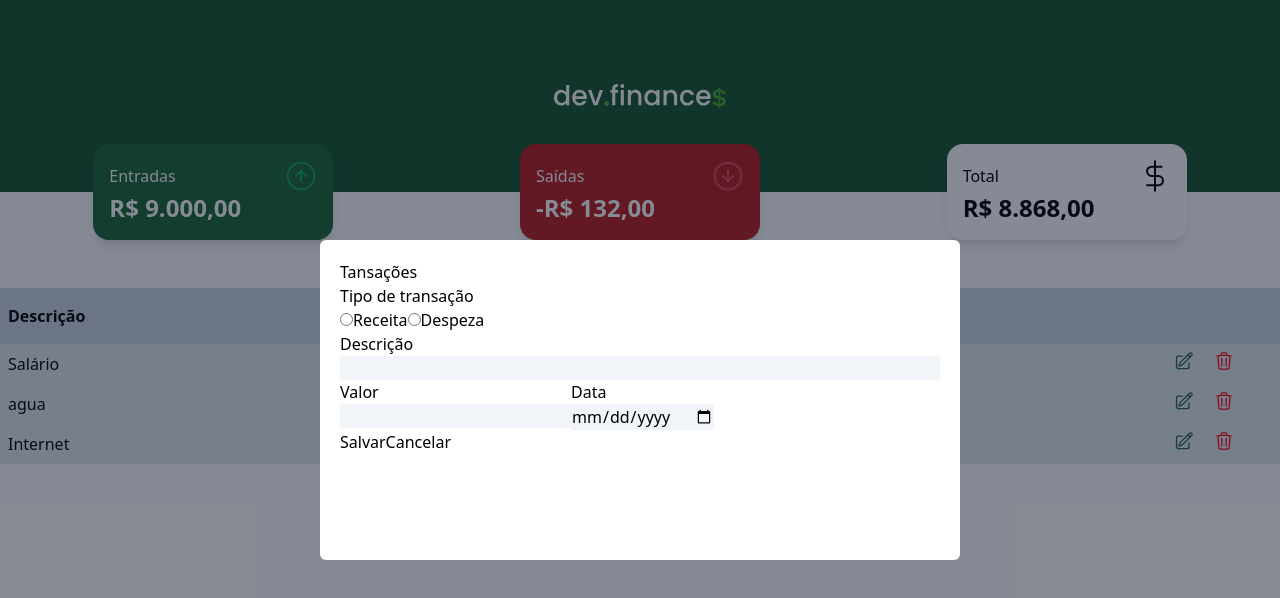
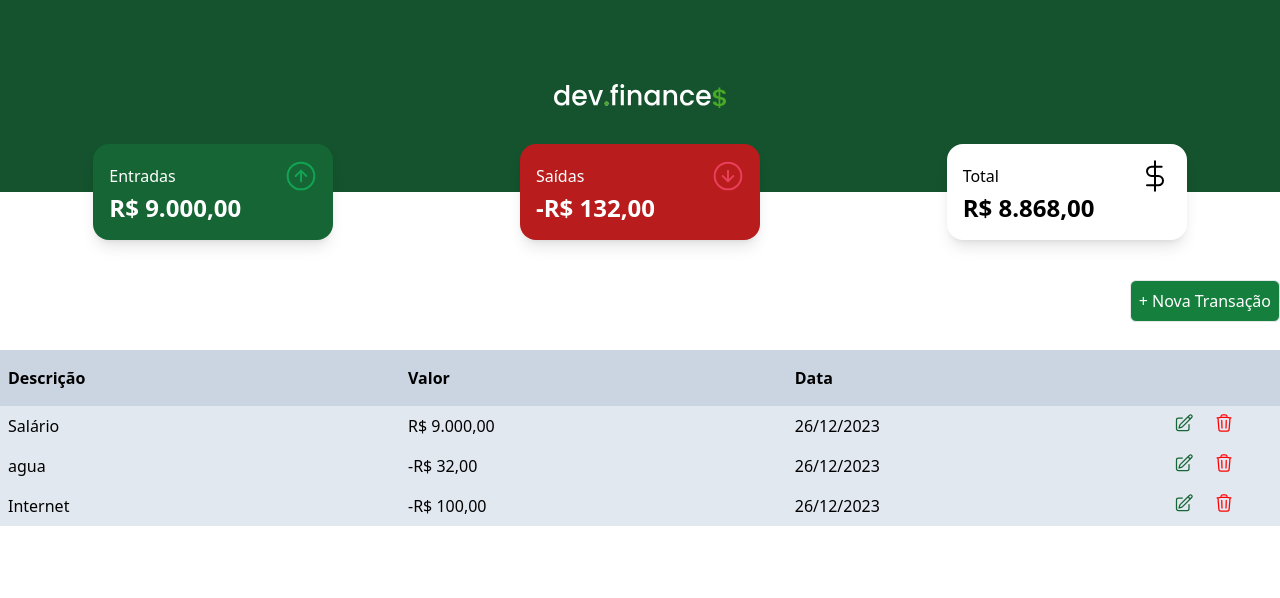
Before and after one commit to gutoamorim/dev-finances, a React (Vite) app: page / in a window 1280 px wide. Shown: the top 598 px of the page. Built offline with nearby package versions, Linux system fonts and the light colour scheme.

Commit message:
Estrutura inicial do modal finalizada

```diff
--- a/src/App.jsx
+++ b/src/App.jsx
@@ -1,3 +1,4 @@
+import { useState } from "react";
 import Balance from "./components/Balance";
 import Header from "./components/Header";
 import Modal from "./components/Modal";
@@ -5,12 +6,22 @@ import Table from "./components/Table";
 import { TransactionContextProvider } from "./contexts/TransactionContext";
 
 export default function App() {
+  const [modal, setModal] = useState(false);
+
   return (
     <TransactionContextProvider>
       <Header />
       <Balance />
+      <div className="container m-auto mt-10 -mb-5 text-right">
+        <button
+          className="border bg-green-700 p-2 rounded-md text-white"
+          onClick={() => setModal((modal) => !modal)}
+        >
+          + Nova Transação
+        </button>
+      </div>
       <Table />
-      <Modal />
+      {modal && <Modal />}
     </TransactionContextProvider>
   );
 }
--- a/src/components/Modal.jsx
+++ b/src/components/Modal.jsx
@@ -1,36 +1,70 @@
+import { useState } from "react";
+
 export default function Modal() {
+  const [typeTransaction, setTypeTransaction] = useState(null);
+
+  function handleChange({ target }) {
+    setTypeTransaction(target.value);
+  }
+
   return (
     <div className="w-full h-full absolute top-0 left-0 bg-slate-900/50 flex items-center justify-center">
-      <div className="w-2/4 h-80 bg-white rounded-md p-5">
-        <h1>Tansações</h1>
+      <div className="w-2/5 h-auto bg-white rounded-md p-8">
+        <h1 className="text-2xl mb-2">Nova Transação</h1>
         <form action="">
           <div>
-            <h2>Tipo de transação</h2>
+            <h2 className="mb-1">Tipo de transação:</h2>
+            <div className="flex gap-3 mb-2">
               <label>
-              <input type="radio" />
+                <input
+                  className="mr-1"
+                  type="radio"
+                  name="type"
+                  value="receita"
+                  onChange={handleChange}
+                />
                 Receita
               </label>
               <label>
-              <input type="radio" />
+                <input
+                  className="mr-1"
+                  type="radio"
+                  name="type"
+                  value="despeza"
+                  onChange={handleChange}
+                />
                 Despeza
               </label>
             </div>
-          <div className="flex flex-col">
+          </div>
+          <div className="flex flex-col mb-2">
             <label htmlFor="description">Descrição</label>
-            <input className="bg-slate-100" type="text" />
+            <input className="bg-slate-100 p-1 outline-green-300" type="text" />
           </div>
-          <div className="flex">
-            <div className="flex flex-col">
+          <div className="flex gap-4 mb-5">
+            <div className="flex flex-col w-1/2">
               <label htmlFor="description">Valor</label>
-              <input className="bg-slate-100" type="number" />
+              <input
+                className="bg-slate-100 p-1  outline-green-300"
+                type="number"
+              />
             </div>
-            <div className="flex flex-col">
+            <div className="flex flex-col w-1/2">
               <label htmlFor="description">Data</label>
-              <input className="bg-slate-100" type="date" />
+              <input
+                className="bg-slate-100 p-1  outline-green-300"
+                type="date"
+              />
             </div>
           </div>
-          <button>Salvar</button>
-          <button>Cancelar</button>
+          <div className="flex gap-2">
+            <button className="w-1/2 bg-green-500 py-2 rounded text-white">
+              Salvar
+            </button>
+            <button className="w-1/2 border border-red-500 py-2 text-red-500">
+              Cancelar
+            </button>
+          </div>
         </form>
       </div>
     </div>
--- a/src/contexts/TransactionContext.jsx
+++ b/src/contexts/TransactionContext.jsx
@@ -1,10 +1,11 @@
-import { createContext } from "react";
+import { createContext, useState } from "react";
 import useTransaction from "../hooks/useTransaction";
 
 export const TransactionContext = createContext();
 
 export function TransactionContextProvider({ children }) {
   const { transactions } = useTransaction();
+  const [modal, setModal] = useState(false);
 
   return (
     <TransactionContext.Provider value={transactions}>
--- a/src/hooks/useTransaction.jsx
+++ b/src/hooks/useTransaction.jsx
@@ -7,18 +7,21 @@ export default function useTransaction() {
       description: "Salário",
       amount: 9000,
       date: "26/12/2023",
+      type: "receita",
     },
     {
       id: 2,
       description: "agua",
       amount: -32,
       date: "26/12/2023",
+      type: "despeza",
     },
     {
       id: 3,
       description: "Internet",
       amount: -100,
       date: "26/12/2023",
+      type: "despeza",
     },
   ]);
 
```
Lines whose indentation alone changed are shown as unchanged.
